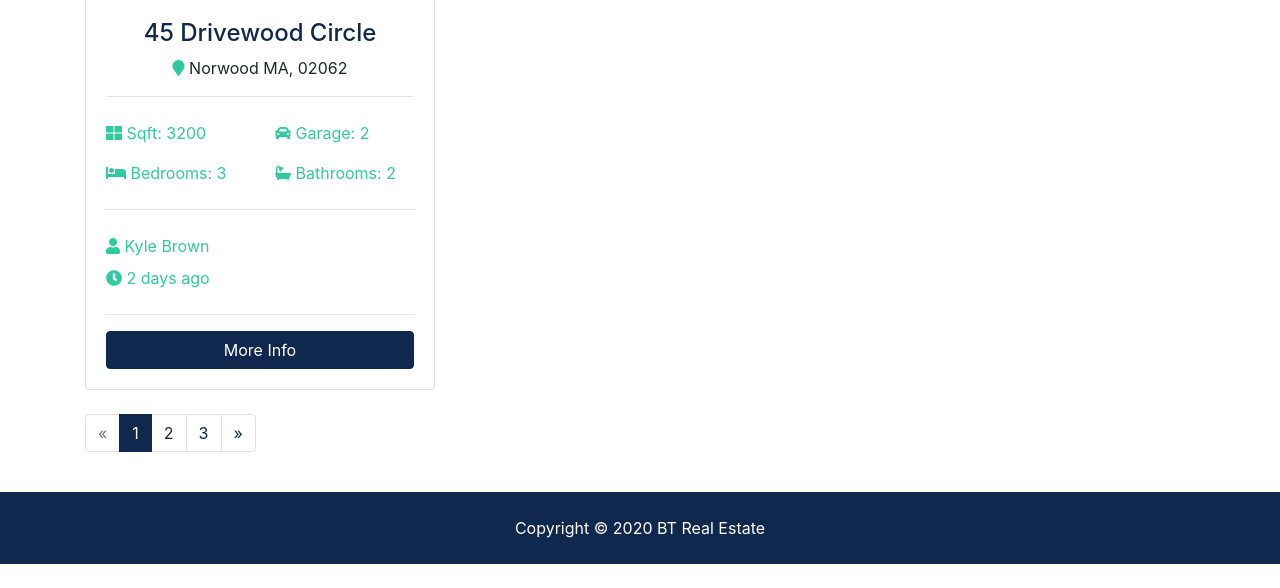
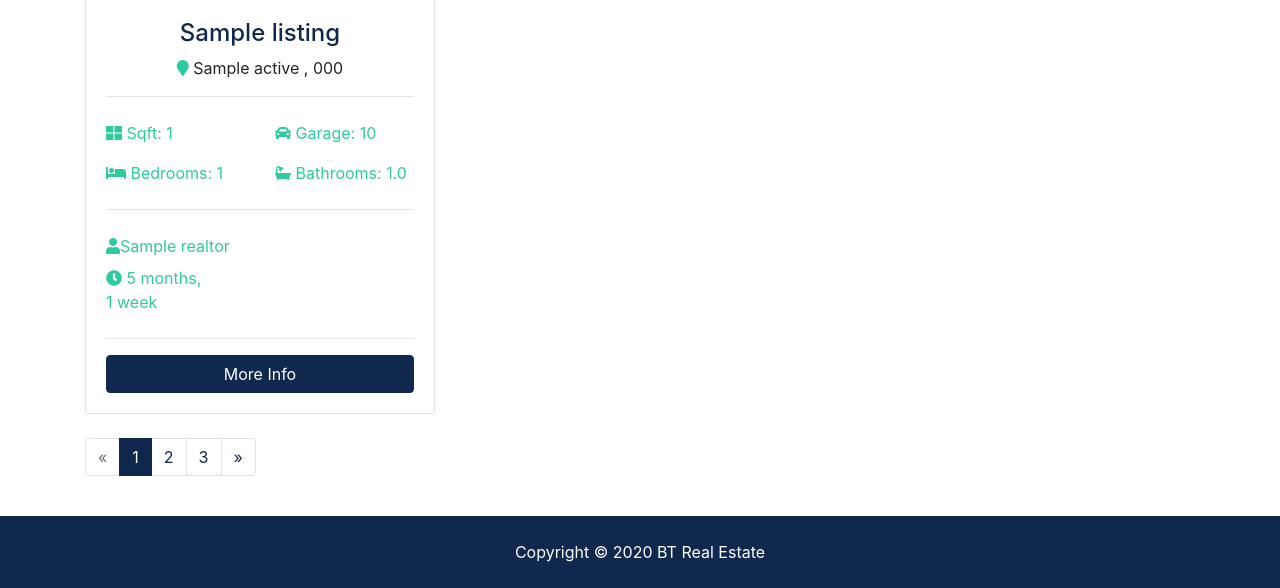
Before and after one commit to buglessdev/btre_project, a Django app: page /listings/ in a window 1280 px wide. Shown: the part 712-1300 px from the top of the page. Before the commit the page ends 1276 px from the top, so only its background shows below. Run offline with Django 3.2, Linux system fonts and the light colour scheme; tables that the repository leaves empty hold one stand-in row (values such as "Sample post"); grey boxes marked "Sample" are stand-in pictures; some libraries are stand-ins or nearby versions.

Commit message:
lec 41 Display Listings in template

```diff
--- a/btre/settings.py
+++ b/btre/settings.py
@@ -41,6 +41,7 @@ INSTALLED_APPS = [
     'django.contrib.sessions',
     'django.contrib.messages',
     'django.contrib.staticfiles',
+    'django.contrib.humanize',
 
 ]
 
--- a/listings/views.py
+++ b/listings/views.py
@@ -13,7 +13,7 @@ def index(request):
     return render(request, 'listings/listings.html', context)
 
 
-def listing(request):
+def listing(request, listing_id):
     return render(request, 'listings/listing.html')
 
 
--- a/templates/listings/listings.html
+++ b/templates/listings/listings.html
@@ -1,10 +1,13 @@
-{% extends 'base.html' %} {% block content %}
+{% extends 'base.html' %} {% load humanize %} {% block content %}
 <section id="showcase-inner" class="py-5 text-white">
   <div class="container">
     <div class="row text-center">
       <div class="col-md-12">
         <h1 class="display-4">Browse Our Properties</h1>
-                <p class="lead">Lorem ipsum dolor sit, amet consectetur adipisicing elit. Sunt, pariatur!</p>
+        <p class="lead">
+          Lorem ipsum dolor sit, amet consectetur adipisicing elit. Sunt,
+          pariatur!
+        </p>
       </div>
     </div>
   </div>
@@ -16,10 +19,9 @@
     <nav aria-label="breadcrumb">
       <ol class="breadcrumb">
         <li class="breadcrumb-item">
-                    <a href="{% url 'index' %}">
-                        <i class="fas fa-home"></i> Home</a>
+          <a href="{% url 'index' %}"> <i class="fas fa-home"></i> Home</a>
         </li>
-                <li class="breadcrumb-item active"> Browse Listings</li>
+        <li class="breadcrumb-item active">Browse Listings</li>
       </ol>
     </nav>
   </div>
@@ -29,60 +31,67 @@
 <section id="listings" class="py-4">
   <div class="container">
     <div class="row">
-
-            {% if listings %}
-
-            {% for listing in listings%}
+      {% if listings %} {% for listing in listings%}
       <div class="col-md-6 col-lg-4 mb-4">
         <div class="card listing-preview">
-                    <img class="card-img-top" src="assets/img/homes/home-1.jpg" alt="">
+          <img class="card-img-top" src="{{ listing.photo_main.url }}" alt="" />
           <div class="card-img-overlay">
             <h2>
-                            <span class="badge badge-secondary text-white">$490,000</span>
+              <span class="badge badge-secondary text-white"
+                >${{listing.price | intcomma}}</span
+              >
             </h2>
           </div>
           <div class="card-body">
             <div class="listing-heading text-center">
-                            <h4 class="text-primary">45 Drivewood Circle</h4>
+              <h4 class="text-primary">{{ listing.title }}</h4>
               <p>
-                                <i class="fas fa-map-marker text-secondary"></i> Norwood MA, 02062</p>
+                <i class="fas fa-map-marker text-secondary"></i>
+                {{listing.city}} {{ listing.state }} , {{ listing.zipcode }}
+              </p>
             </div>
-                        <hr>
+            <hr />
             <div class="row py-2 text-secondary">
               <div class="col-6">
-                                <i class="fas fa-th-large"></i> Sqft: 3200</div>
+                <i class="fas fa-th-large"></i> Sqft: {{ listing.sqft }}
+              </div>
               <div class="col-6">
-                                <i class="fas fa-car"></i> Garage: 2</div>
+                <i class="fas fa-car"></i> Garage: {{ listing.garage }}
+              </div>
             </div>
             <div class="row py-2 text-secondary">
               <div class="col-6">
-                                <i class="fas fa-bed"></i> Bedrooms: 3</div>
+                <i class="fas fa-bed"></i> Bedrooms: {{ listing.bedrooms }}
+              </div>
               <div class="col-6">
-                                <i class="fas fa-bath"></i> Bathrooms: 2</div>
+                <i class="fas fa-bath"></i> Bathrooms: {{ listing.bathrooms }}
               </div>
-                        <hr>
+            </div>
+            <hr />
             <div class="row py-2 text-secondary">
               <div class="col-12">
-                                <i class="fas fa-user"></i> Kyle Brown</div>
+                <i class="fas fa-user"></i>{{ listing.realtor }}
+              </div>
             </div>
             <div class="row text-secondary pb-2">
               <div class="col-6">
-                                <i class="fas fa-clock"></i> 2 days ago</div>
+                <i class="fas fa-clock"></i> {{ listing.list_date | timesince}}
               </div>
-                        <hr>
-                        <a href="listing.html" class="btn btn-primary btn-block">More Info</a>
+            </div>
+            <hr />
+            <a
+              href="{% url 'listing' listing.id %}"
+              class="btn btn-primary btn-block"
+              >More Info</a
+            >
           </div>
         </div>
       </div>
-            {% endfor %}
-
-            {% else %}
+      {% endfor %} {% else %}
       <div class="col-md-12">
         <p>No Listings Available</p>
       </div>
       {% endif %}
-
-
     </div>
 
     <div class="row">
```
Lines whose indentation alone changed are shown as unchanged.
